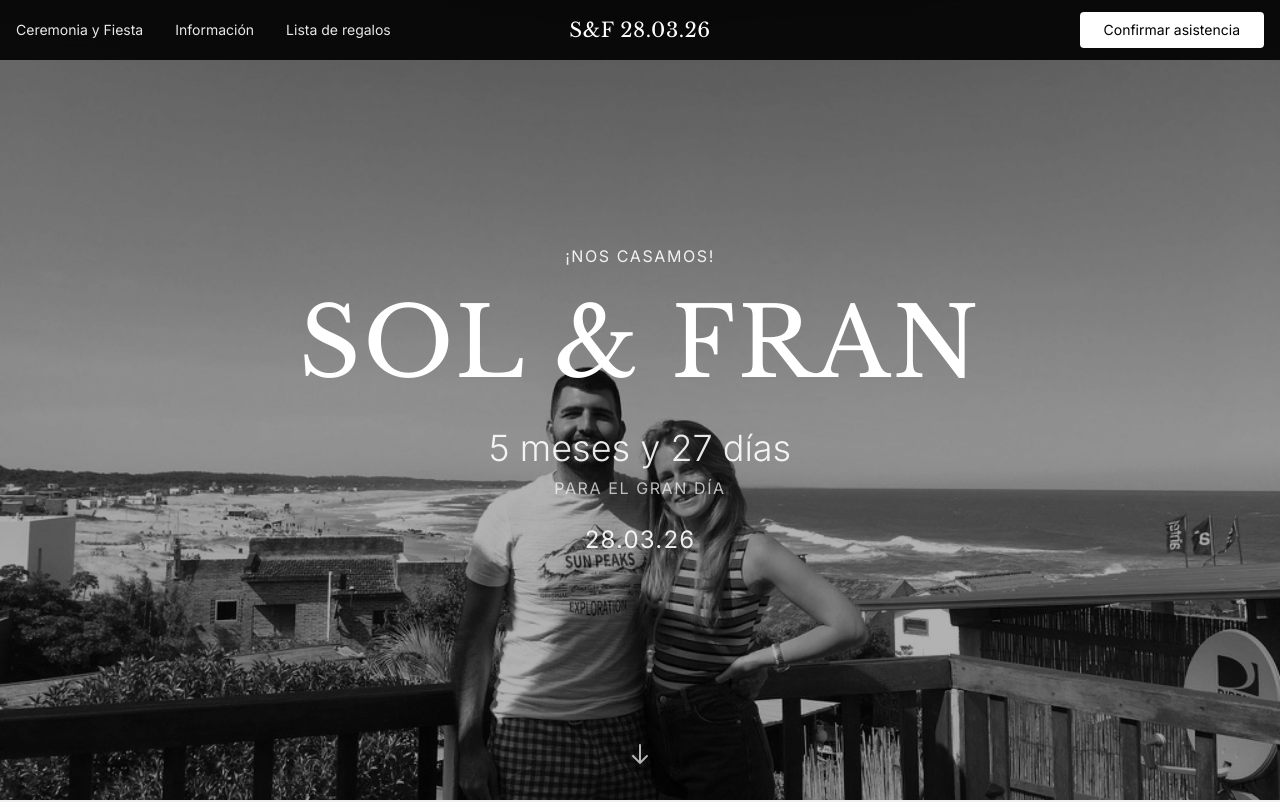
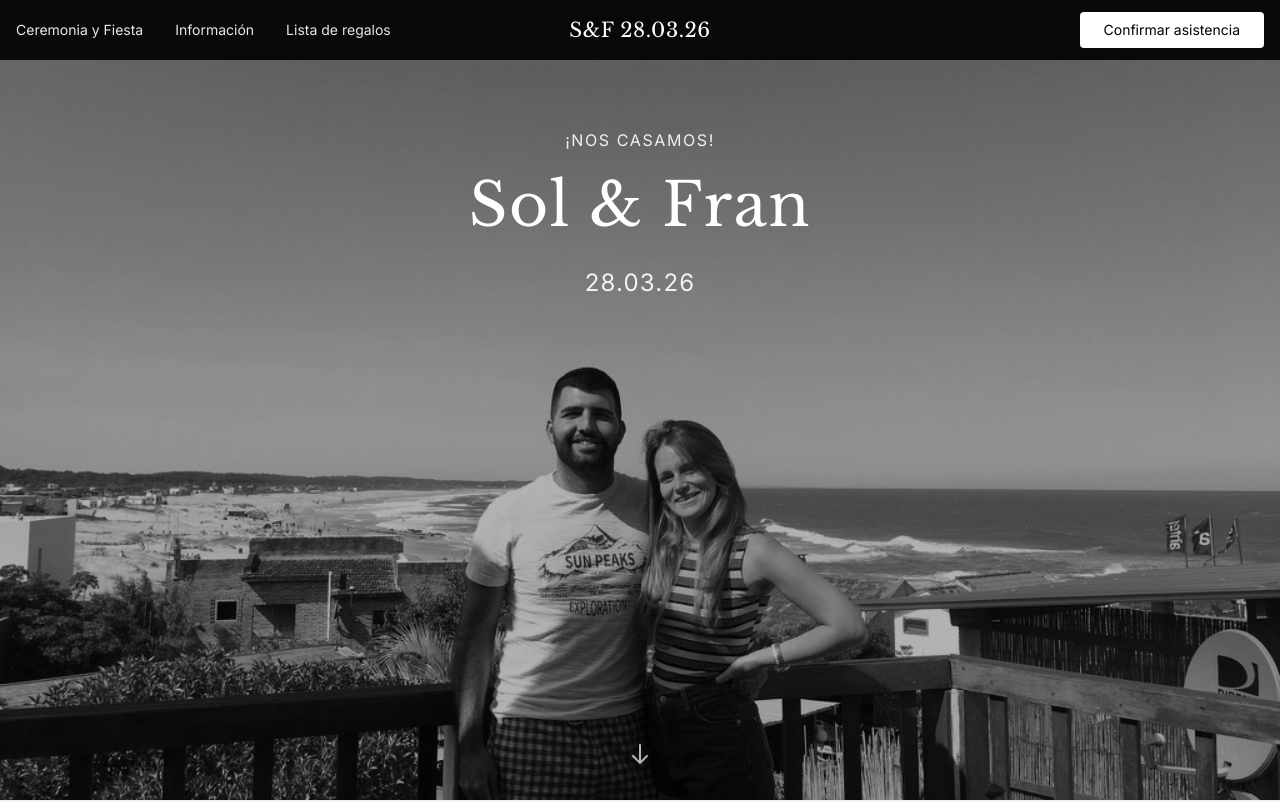
Before and after one commit to Pantera29/franysol2025, a Next.js app: page / in a window 1280 px wide. Shown: the top 802 px of the page. Built offline with nearby package versions, Linux system fonts and the light colour scheme.

Commit message:
Ajustar hero: subir elementos, cambiar tamaño de fuente a 60px y ocultar countdown

```diff
--- a/app/components/Hero.tsx
+++ b/app/components/Hero.tsx
@@ -76,7 +76,7 @@ const Hero: React.FC = () => {
   const weddingDate = useMemo(() => new Date(2026, 2, 28), []); // Mes 2 = marzo (0-indexado)
   const timeLeft = useCountdown(weddingDate);
   return (
-    <section className="relative h-screen flex items-center justify-center overflow-hidden">
+    <section className="relative h-screen flex items-start justify-center overflow-hidden pt-32">
       {/* Imagen de fondo */}
       <div
         className="absolute inset-0 bg-cover bg-center bg-no-repeat"
@@ -97,12 +97,12 @@ const Hero: React.FC = () => {
         </p>
 
         {/* Nombres principales */}
-        <h1 className="font-serif text-5xl md:text-7xl lg:text-8xl mb-6 leading-tight font-normal tracking-wide">
-          SOL & FRAN
+        <h1 className="font-serif text-[60px] mb-6 leading-tight font-normal tracking-wide">
+          Sol & Fran
         </h1>
 
-        {/* Countdown */}
-        <div className="mb-6">
+        {/* Countdown - Oculto temporalmente */}
+        {/* <div className="mb-6">
           <div className="text-3xl md:text-4xl font-sans font-light mb-2">
             {timeLeft.months > 0 || timeLeft.days > 0 ? (
               <span className="text-white/90">
@@ -125,7 +125,7 @@ const Hero: React.FC = () => {
           <p className="text-sm md:text-base font-sans tracking-widest uppercase opacity-70">
             {timeLeft.months > 0 || timeLeft.days > 0 ? 'para el gran día' : ''}
           </p>
-        </div>
+        </div> */}
 
         {/* Fecha */}
         <p className="text-xl md:text-2xl font-sans tracking-wider opacity-90">
```
